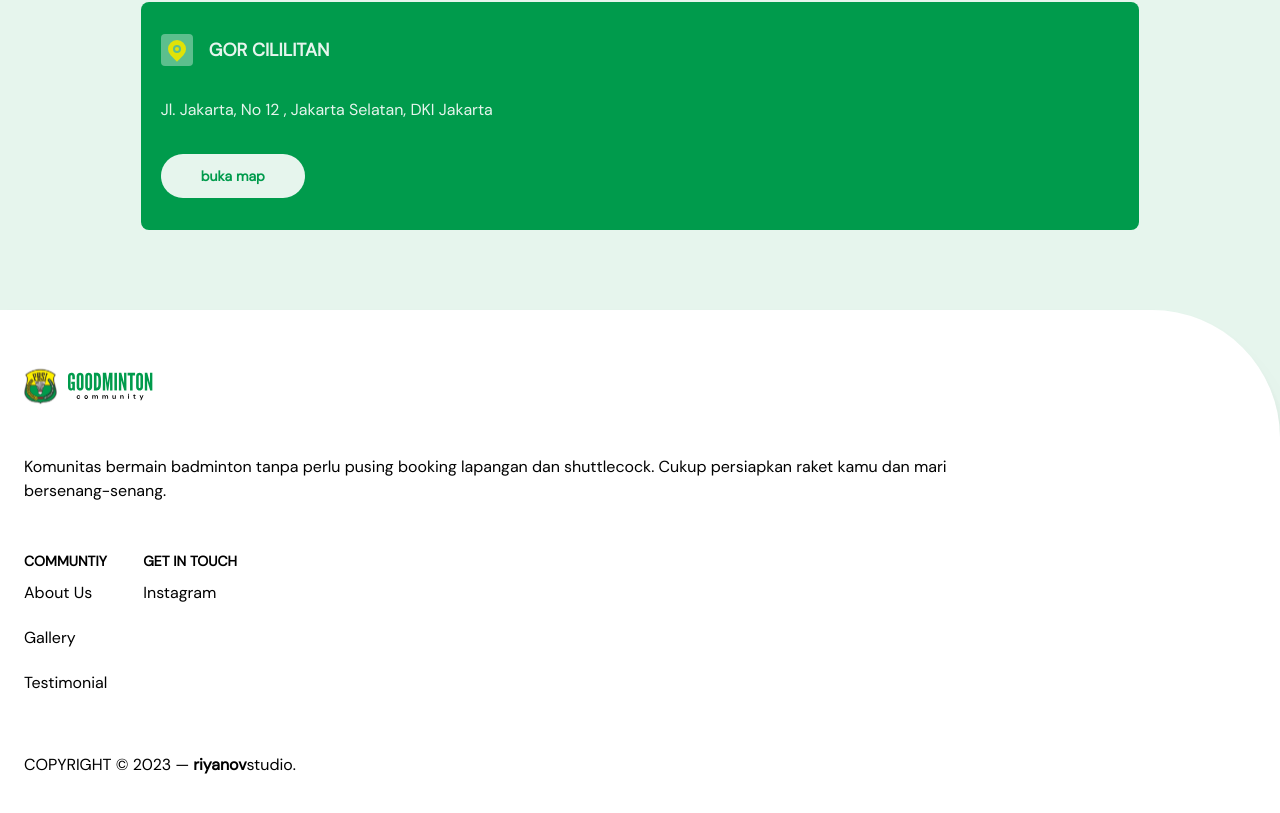
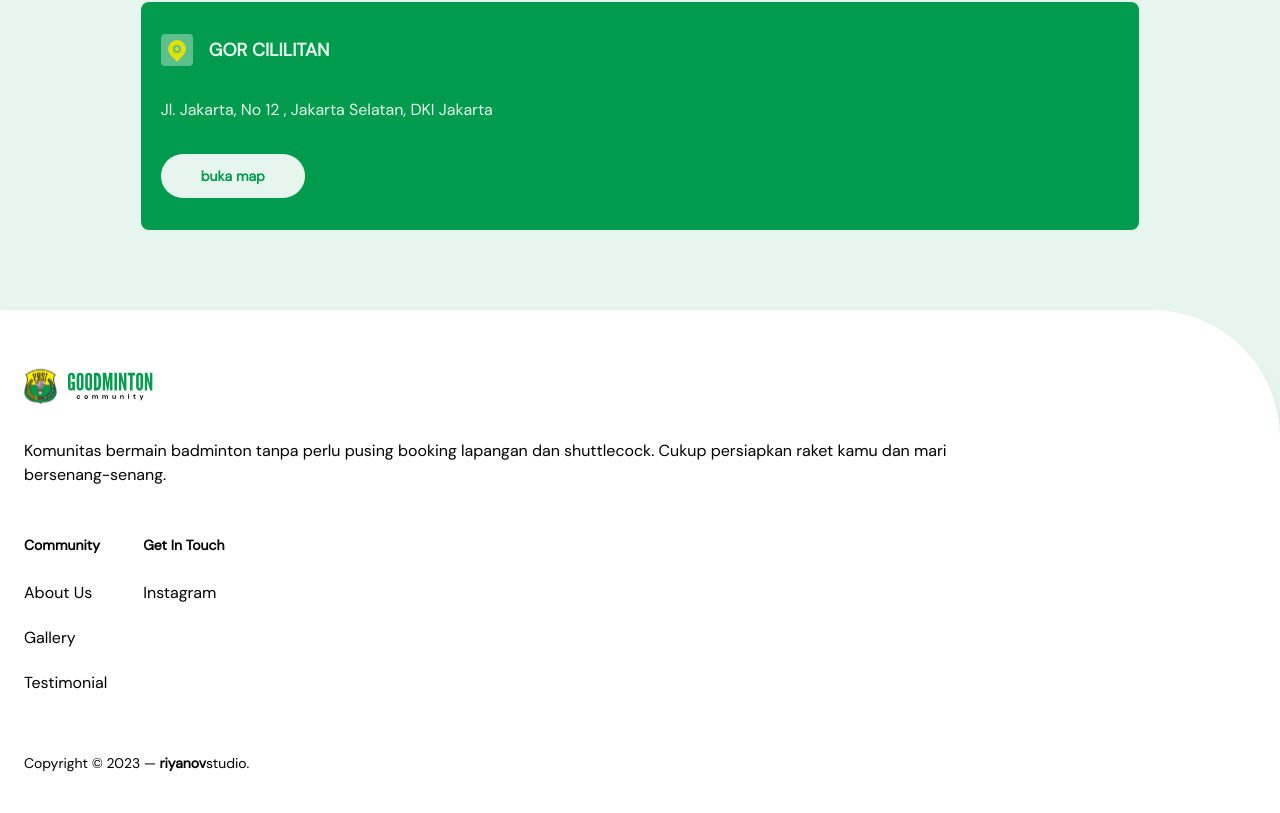
Before and after one commit to toniriyanov11/goodminton, a React (Create React App) app: page / in a window 1280 px wide. Shown: the part 3124-3937 px from the top of the page. Built offline with nearby package versions, Linux system fonts and the light colour scheme.

Commit message:
style: fix footer

```diff
--- a/src/components/Footer.js
+++ b/src/components/Footer.js
@@ -5,23 +5,23 @@ function Footer(){
     return(
         <footer className="bg-white rounded-tr-[8rem] px-6 py-14 text-left -mt-[8rem] text-black relative z-4 drop-shadow-xl">
             <img src={logo} alt='logo'></img>
-            <p className='my-12 w-4/5'>
+            <p className='mb-12 mt-8 w-4/5'>
                 Komunitas bermain badminton tanpa perlu pusing booking lapangan dan shuttlecock. Cukup persiapkan raket kamu dan mari bersenang-senang.
             </p>
             <div className='flex flex-row my-12 leading-[2.8rem]'>
-                <div>
-                    <p className='font-semibold text-sm'>COMMUNTIY</p>
-                    <p>About Us</p>
-                    <p>Gallery</p>
-                    <p>Testimonial</p>
+                <div className='flex flex-col'>
+                    <p className='font-semibold text-sm mb-4'>Community</p>
+                    <a href='#about-us'>About Us</a>
+                    <a href='#gallery'>Gallery</a>
+                    <a href='#testimonial'>Testimonial</a>
                 </div>
                 <div className='mx-9'>
-                    <p className='font-semibold text-sm'>GET IN TOUCH</p>
+                    <p className='font-semibold text-sm mb-4'>Get In Touch</p>
                     <p>Instagram</p>
                 </div>
             </div>
             <div>
-                COPYRIGHT © 2023 — <b>riyanov</b>studio.
+                <p className='text-sm'>Copyright © 2023 — <a href='http://riyanovstudio.com'><strong>riyanov</strong>studio.</a></p>
             </div>
         </footer>
     )
```
